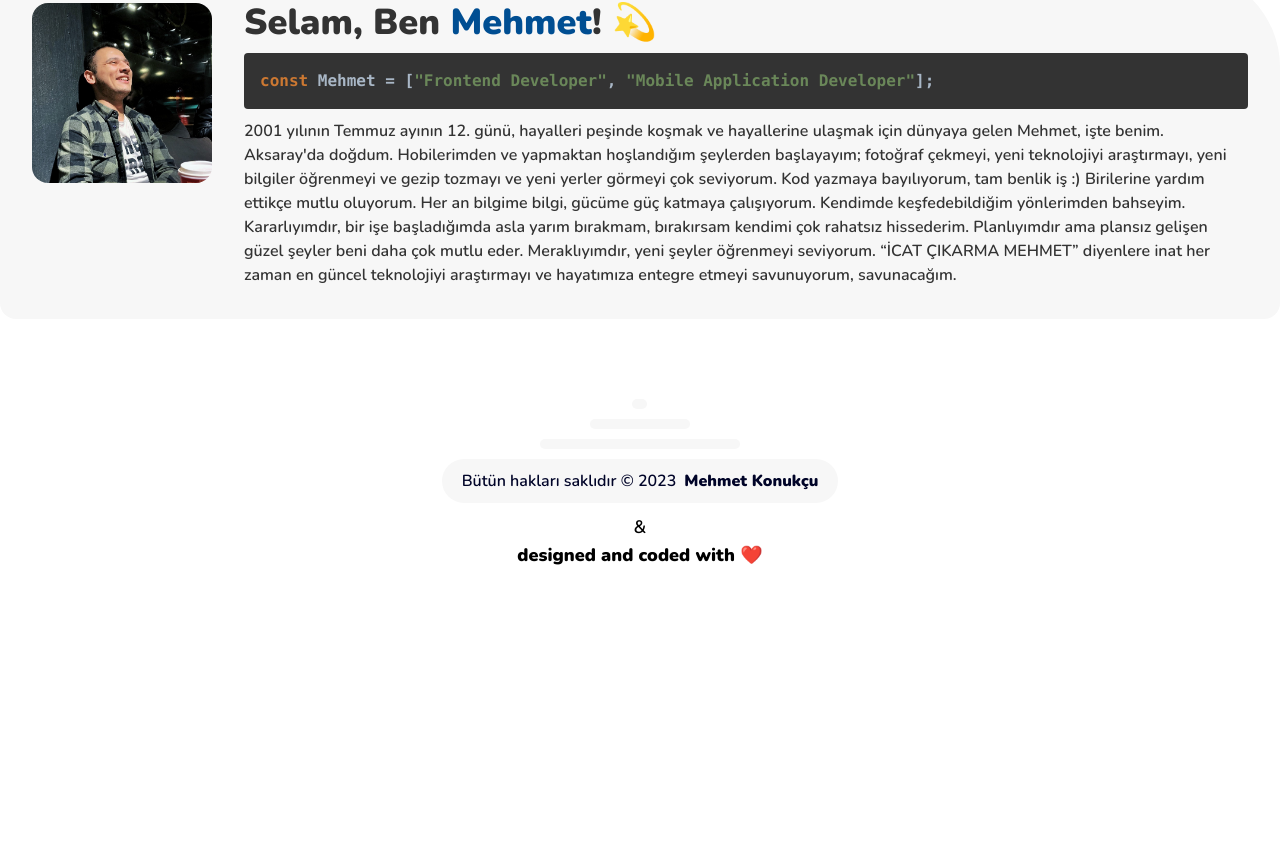
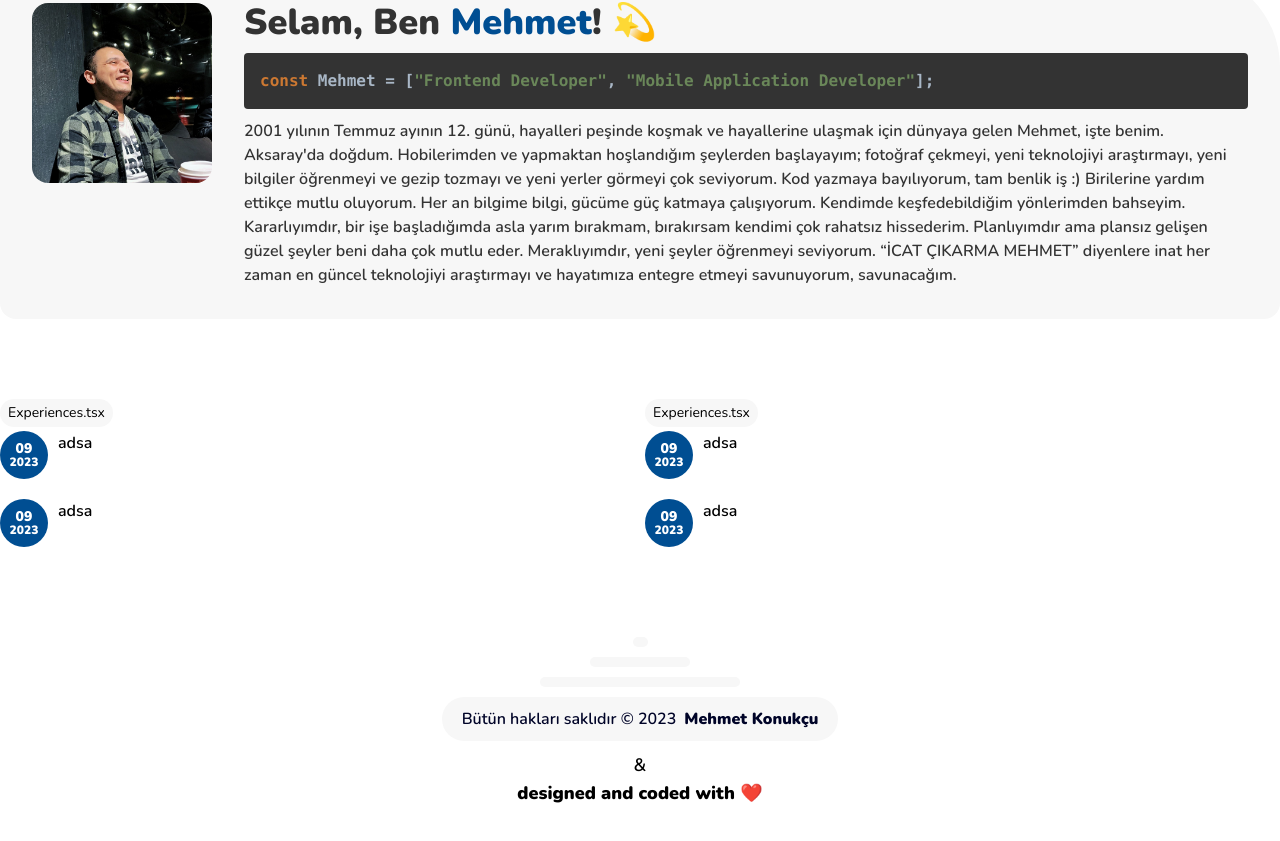
Before and after one commit to mehmetext/konukcudev-next, a Next.js app: page / in a window 1280 px wide. Shown: the part 941-1782 px from the top of the page. Before the commit the page ends 1590 px from the top, so only its background shows below. Built offline with nearby package versions, Linux system fonts and the light colour scheme.

Commit message:
DateLineBlock eklendi

```diff
--- a/src/components/atoms/Container.tsx
+++ b/src/components/atoms/Container.tsx
@@ -7,5 +7,9 @@ type Props = {
 };
 
 export default function Container({ children }: Props) {
-	return <div className="max-w-7xl mx-auto px-4 xl:px-0">{children}</div>;
+	return (
+		<div className="px-4 xl:px-0">
+			<div className="max-w-7xl mx-auto">{children}</div>
+		</div>
+	);
 }
--- /dev/null
+++ b/src/components/atoms/DateLineBlock/DateLineBlockDate.tsx
@@ -0,0 +1,14 @@
+//Types
+type Props = {
+	month: string;
+	year: string;
+};
+
+export default function DateLineBlockDate({ month, year }: Props) {
+	return (
+		<div className="flex flex-col items-center justify-center">
+			<span className="text-sm font-bold">{month}</span>
+			<span className="text-[12px] font-bold -mt-1.5">{year}</span>
+		</div>
+	);
+}
--- /dev/null
+++ b/src/components/molecules/ExperiencesEducation/DateLineBlock.tsx
@@ -0,0 +1,15 @@
+import DateLineBlockDate from "@/components/atoms/DateLineBlock/DateLineBlockDate";
+
+export default function DateLineBlock() {
+	return (
+		<div className="flex gap-x-2.5">
+			<div className="flex flex-col gap-y-2.5">
+				<div className="shrink-0 flex flex-col py-2 gap-px bg-primary text-white rounded-full min-w-[48px] items-center justify-center">
+					<DateLineBlockDate month="09" year="2023" />
+				</div>
+				<div className="w-px flex-1 bg-red-500"></div>
+			</div>
+			<div className="">adsa</div>
+		</div>
+	);
+}
--- /dev/null
+++ b/src/components/molecules/ExperiencesEducation/Experiences.tsx
@@ -0,0 +1,14 @@
+//Components
+import ComponentNameContainer from "@/components/atoms/ComponentNameContainer";
+import DateLineBlock from "./DateLineBlock";
+
+export default function Experiences() {
+	return (
+		<ComponentNameContainer name="Experiences">
+			<div className="flex flex-col gap-y-2.5">
+				<DateLineBlock />
+				<DateLineBlock />
+			</div>
+		</ComponentNameContainer>
+	);
+}
--- /dev/null
+++ b/src/components/organisms/HomeTemplate/ExperiencesEducation.tsx
@@ -0,0 +1,18 @@
+//Components
+import Container from "@/components/atoms/Container";
+import Experiences from "../../molecules/ExperiencesEducation/Experiences";
+
+export default function ExperiencesEducation() {
+	return (
+		<Container>
+			<div className="flex gap-2.5">
+				<div className="basis-1/2">
+					<Experiences />
+				</div>
+				<div className="basis-1/2">
+					<Experiences />
+				</div>
+			</div>
+		</Container>
+	);
+}
--- a/src/components/templates/HomeTemplate.tsx
+++ b/src/components/templates/HomeTemplate.tsx
@@ -1,5 +1,8 @@
 //Components
+import Container from "../atoms/Container";
 import Footer from "../organisms/Footer";
+import Experiences from "../molecules/ExperiencesEducation/Experiences";
+import ExperiencesEducation from "../organisms/HomeTemplate/ExperiencesEducation";
 import WelcomeSection from "../organisms/HomeTemplate/WelcomeSection";
 import WhoAmI from "../organisms/HomeTemplate/WhoAmI";
 
@@ -8,6 +11,7 @@ export default function HomeTemplate() {
 		<div className="flex flex-col gap-y-20">
 			<WelcomeSection />
 			<WhoAmI />
+			<ExperiencesEducation />
 			<Footer />
 		</div>
 	);
```
